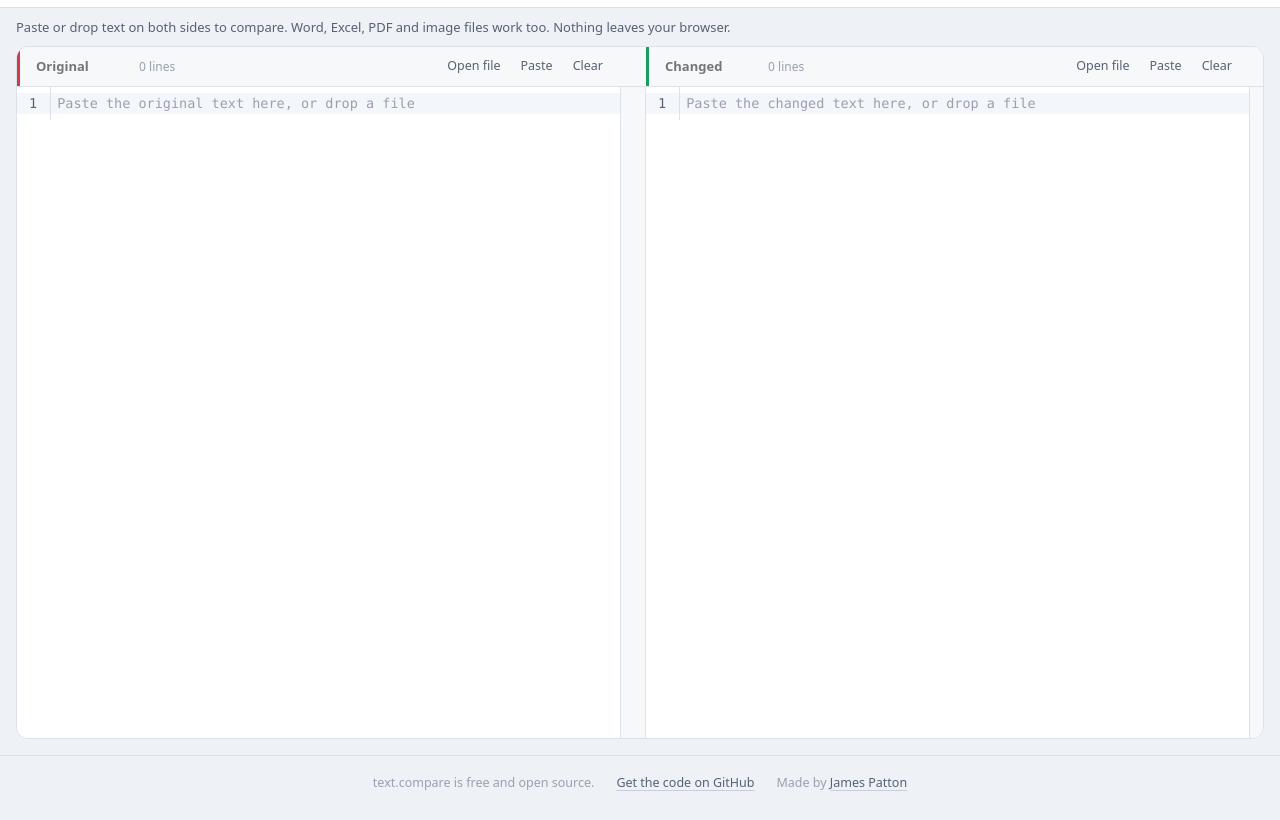
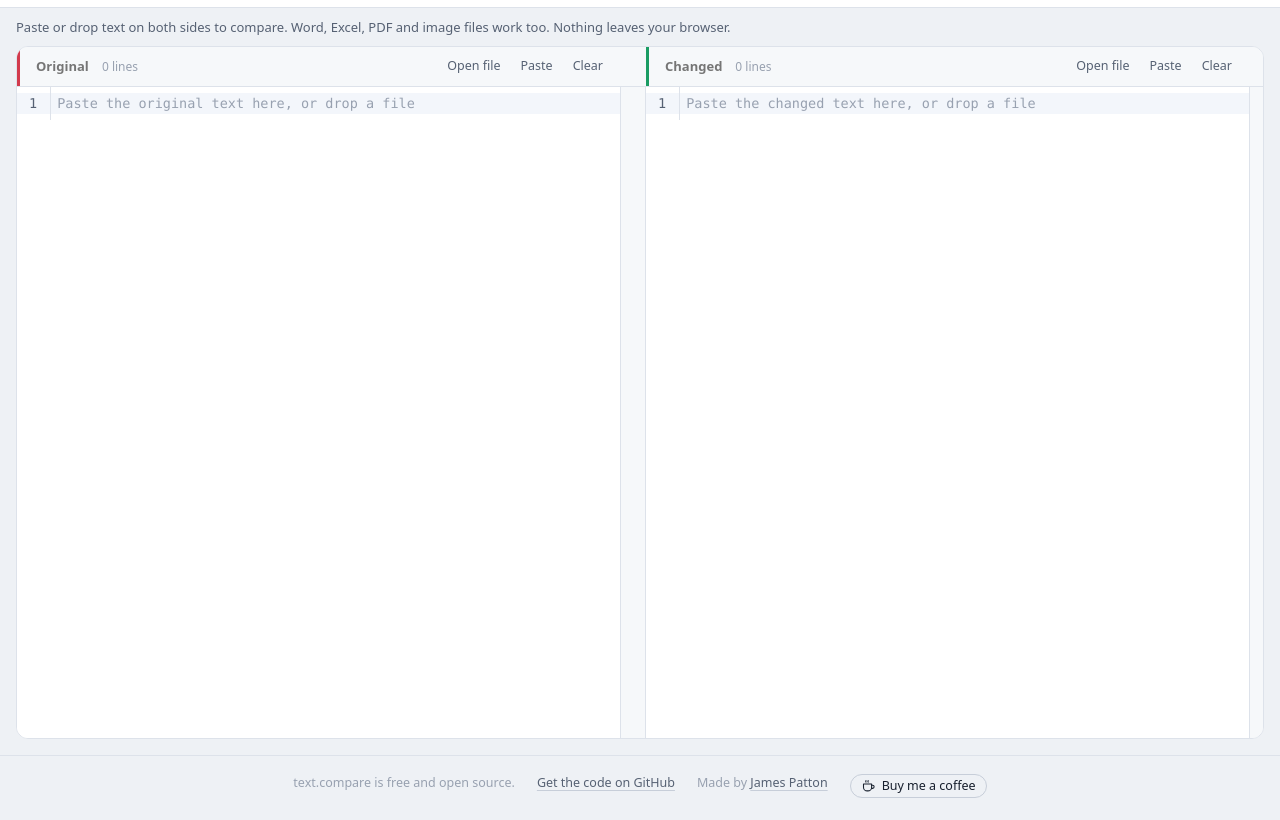
Before and after one commit to JamesClayPatton/text-compare, a website built with Vite: page index.html in a window 1280 px wide. Shown: the part 45-865 px from the top of the page. Built offline with nearby package versions, Linux system fonts and the light colour scheme.

Commit message:
Add Buy Me a Coffee link and rewrite the README with a feature tour, how it works and self-hosting guide

```diff
--- a/index.html
+++ b/index.html
@@ -197,6 +197,10 @@
       <span>text.compare is free and open source.</span>
       <a href="https://github.com/jamesclaypatton/text-compare" target="_blank" rel="noopener">Get the code on GitHub</a>
       <span>Made by <a href="https://jamesclaypatton.com" target="_blank" rel="noopener">James Patton</a></span>
+      <a class="coffee" href="https://buymeacoffee.com/Clayberd" target="_blank" rel="noopener">
+        <svg viewBox="0 0 24 24" aria-hidden="true"><path d="M4 8h13v5a6 6 0 0 1-6 6h-1a6 6 0 0 1-6-6V8Z" /><path d="M17 10h1.5a2.5 2.5 0 0 1 0 5H17" /><path d="M8 2.5c-.6.8-.6 1.7 0 2.5M11.5 2.5c-.6.8-.6 1.7 0 2.5" /></svg>
+        Buy me a coffee
+      </a>
     </footer>
 
     <dialog id="help-dialog" aria-labelledby="help-title">
@@ -226,7 +230,8 @@
         <p class="fine">
           Free and open source under the MIT license, made by <a href="https://jamesclaypatton.com" target="_blank" rel="noopener">James Patton</a>.
           <a href="https://github.com/jamesclaypatton/text-compare" target="_blank" rel="noopener">Get the code on GitHub</a>
-          and host your own copy.
+          and host your own copy. If it saves you time, you can
+          <a href="https://buymeacoffee.com/Clayberd" target="_blank" rel="noopener">buy me a coffee</a>.
         </p>
         <div class="dialog-actions"><button class="btn primary" value="close">Close</button></div>
       </form>
--- a/src/styles.css
+++ b/src/styles.css
@@ -317,7 +317,8 @@ body[data-view="unified"] .pane-head[data-side="a"] { border-right: 1px solid va
 .pane-head[data-side="b"] { box-shadow: inset 3px 0 0 var(--add-strong); }
 .pane-head .name {
   flex: 0 1 auto;
-  min-width: 60px;
+  min-width: 9ch;
+  max-width: 32ch;
   width: 14ch;
   padding: 3px 6px;
   border: 1px solid transparent;
@@ -327,6 +328,11 @@ body[data-view="unified"] .pane-head[data-side="a"] { border-right: 1px solid va
   font-size: 13px;
   field-sizing: content;
 }
+@supports (field-sizing: content) {
+  .pane-head .name { width: auto; }
+}
+body[data-mode="image"] .pane-head .meta,
+body[data-mode="image"] .pane-head [data-paste] { visibility: hidden; }
 .pane-head .name:hover { border-color: var(--line-strong); }
 .pane-head .name:focus { border-color: var(--accent); background: var(--surface); outline: none; }
 .pane-head .meta { flex: 1; min-width: 0; color: var(--faint); font-size: 12px; white-space: nowrap; overflow: hidden; text-overflow: ellipsis; }
@@ -591,6 +597,13 @@ tr.dk-removed td { background: var(--del-line); }
 }
 .site-footer a { color: var(--muted); text-decoration: underline; text-decoration-color: var(--line-strong); text-underline-offset: 3px; }
 .site-footer a:hover { color: var(--accent); text-decoration-color: currentColor; }
+.site-footer .coffee {
+  display: inline-flex; align-items: center; gap: 6px;
+  padding: 2px 10px; border: 1px solid var(--line-strong); border-radius: 999px;
+  color: var(--ink); text-decoration: none;
+}
+.site-footer .coffee:hover { border-color: var(--accent); }
+.site-footer .coffee svg { width: 15px; height: 15px; fill: none; stroke: currentColor; stroke-width: 1.7; stroke-linecap: round; stroke-linejoin: round; }
 
 @media (max-width: 760px) {
   .options-panel { grid-template-columns: 1fr; position: fixed; left: 8px; right: 8px; top: 110px; width: auto; }
```
Also changed, not shown: package.json (+7 -1 lines), .github/FUNDING.yml (added), README.md, docs/data-view.png (added), docs/document-mode.png (added), docs/hero-dark.png (added), docs/hero-light.png (added), docs/image-compare.png (added), docs/screenshot-dark.png (deleted), docs/screenshot-light.png (deleted).
